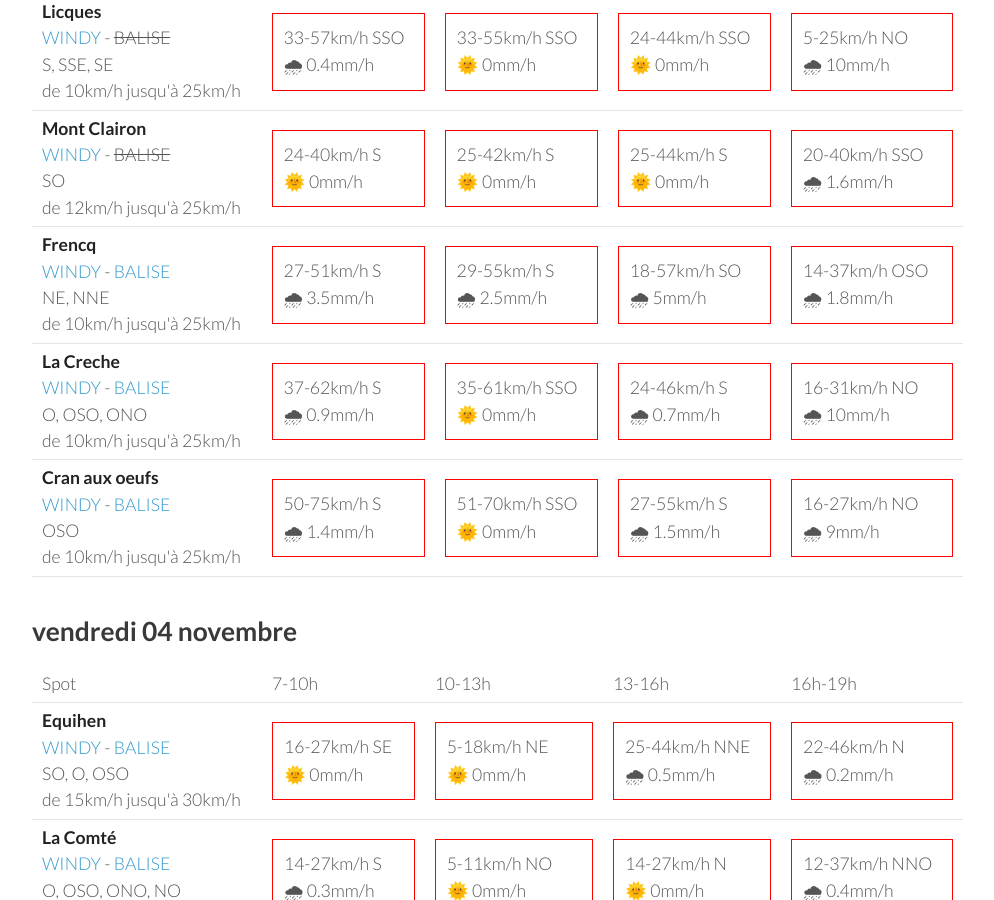
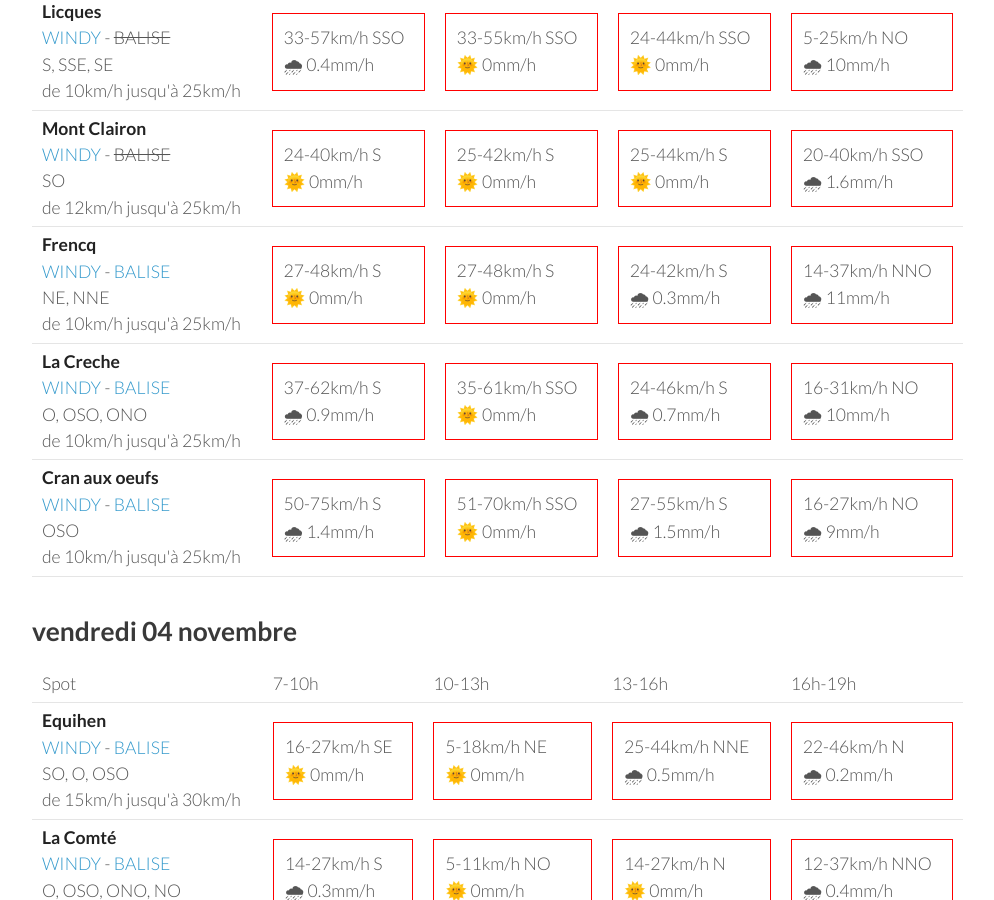
Before and after one commit to parapente-dans-le-nord/parapente-dans-le-nord.github.io, a Jekyll site: the page built from all.markdown, in a window 1280 px wide and 900 px high, scrolled down 2714 px. Shown: the whole window, without its empty margins (26-1020 px from the left). Built offline with Jekyll 4.4.1, drawn with Linux system fonts in a browser that asks for light colours; some of the changed text lies outside the part shown.

Commit message:
update index.markdown

```diff
--- a/all.markdown
+++ b/all.markdown
@@ -105,11 +105,10 @@ page mise à jour le mercredi 02 novembre 17:03
 <tr>
         <td><strong>Frencq</strong>  <br><a href="https://windy.com/50.559/1.669?50.159,1.670,8,m:e3qagdV">WINDY</a> - <span class=""><a href="https://balisemeteo.com/balise_histo.php?idBalise=159">BALISE</a> </span><br> <span class="vent-favorable">NE, NNE</span><br><span class="force-vent">de 10km/h jusqu'à 25km/h</span> </td>
 
-            <td><div class="not-flyable"><p>22-51km/h OSO</p><p>🌞 0mm/h</p></div></td>
-            <td><div class="not-flyable"><p>22-42km/h SO</p><p>🌞 0mm/h</p></div></td>
+            <td><div class="not-flyable"><p>0-0km/h NA</p><p>🌧️ 0mm/h</p></div></td>
+            <td><div class="not-flyable"><p>0-0km/h NA</p><p>🌧️ 0mm/h</p></div></td>
+            <td><div class="not-flyable"><p>0-0km/h NA</p><p>🌧️ 0mm/h</p></div></td>
             <td><div class="not-flyable"><p>25-46km/h SSO</p><p>🌞 0mm/h</p></div></td>
-            <td><div class="not-flyable"><p>25-55km/h SSO</p><p>🌞 0mm/h</p></div></td>
-
 
     </tr>
 <tr>
@@ -239,10 +238,10 @@ page mise à jour le mercredi 02 novembre 17:03
 <tr>
         <td><strong>Frencq</strong>  <br><a href="https://windy.com/50.559/1.669?50.159,1.670,8,m:e3qagdV">WINDY</a> - <span class=""><a href="https://balisemeteo.com/balise_histo.php?idBalise=159">BALISE</a> </span><br> <span class="vent-favorable">NE, NNE</span><br><span class="force-vent">de 10km/h jusqu'à 25km/h</span> </td>
 
-            <td><div class="not-flyable"><p>27-51km/h S</p><p>🌧 3.5mm/h</p></div></td>
-            <td><div class="not-flyable"><p>29-55km/h S</p><p>🌧 2.5mm/h</p></div></td>
-            <td><div class="not-flyable"><p>18-57km/h SO</p><p>🌧 5mm/h</p></div></td>
-            <td><div class="not-flyable"><p>14-37km/h OSO</p><p>🌧 1.8mm/h</p></div></td>
+            <td><div class="not-flyable"><p>27-48km/h S</p><p>🌞 0mm/h</p></div></td>
+            <td><div class="not-flyable"><p>27-48km/h S</p><p>🌞 0mm/h</p></div></td>
+            <td><div class="not-flyable"><p>24-42km/h S</p><p>🌧 0.3mm/h</p></div></td>
+            <td><div class="not-flyable"><p>14-37km/h NNO</p><p>🌧 11mm/h</p></div></td>
 
 
     </tr>
@@ -375,10 +374,10 @@ page mise à jour le mercredi 02 novembre 17:03
 <tr>
         <td><strong>Frencq</strong>  <br><a href="https://windy.com/50.559/1.669?50.159,1.670,8,m:e3qagdV">WINDY</a> - <span class=""><a href="https://balisemeteo.com/balise_histo.php?idBalise=159">BALISE</a> </span><br> <span class="vent-favorable">NE, NNE</span><br><span class="force-vent">de 10km/h jusqu'à 25km/h</span> </td>
 
-            <td><div class="not-flyable"><p>5-25km/h SSO</p><p>🌧 0.2mm/h</p></div></td>
-            <td><div class="not-flyable"><p>7-18km/h N</p><p>🌞 0mm/h</p></div></td>
-            <td><div class="not-flyable"><p>14-29km/h N</p><p>🌞 0mm/h</p></div></td>
-            <td><div class="not-flyable"><p>12-27km/h N</p><p>🌞 0mm/h</p></div></td>
+            <td><div class="not-flyable"><p>11-27km/h SE</p><p>🌧 0.3mm/h</p></div></td>
+            <td><div class="not-flyable"><p>3-14km/h NE</p><p>🌞 0mm/h</p></div></td>
+            <td><div class="not-flyable"><p>20-37km/h N</p><p>🌧 0.4mm/h</p></div></td>
+            <td><div class="not-flyable"><p>18-38km/h N</p><p>🌧 0.2mm/h</p></div></td>
 
 
     </tr>
@@ -511,10 +510,10 @@ page mise à jour le mercredi 02 novembre 17:03
 <tr>
         <td><strong>Frencq</strong>  <br><a href="https://windy.com/50.559/1.669?50.159,1.670,8,m:e3qagdV">WINDY</a> - <span class=""><a href="https://balisemeteo.com/balise_histo.php?idBalise=159">BALISE</a> </span><br> <span class="vent-favorable">NE, NNE</span><br><span class="force-vent">de 10km/h jusqu'à 25km/h</span> </td>
 
-            <td><div class="not-flyable"><p>1-11km/h ESE</p><p>🌞 0mm/h</p></div></td>
-            <td><div class="not-flyable"><p>7-16km/h SSE</p><p>🌞 0mm/h</p></div></td>
-            <td><div class="not-flyable"><p>16-29km/h SSO</p><p>🌞 0mm/h</p></div></td>
-            <td><div class="not-flyable"><p>16-33km/h SSO</p><p>🌞 0mm/h</p></div></td>
+            <td><div class="not-flyable"><p>9-16km/h SE</p><p>🌞 0mm/h</p></div></td>
+            <td><div class="not-flyable"><p>11-24km/h SSE</p><p>🌞 0mm/h</p></div></td>
+            <td><div class="not-flyable"><p>18-35km/h SO</p><p>🌧 0.2mm/h</p></div></td>
+            <td><div class="not-flyable"><p>16-35km/h SSO</p><p>🌧 0.3mm/h</p></div></td>
 
 
     </tr>
--- a/index.markdown
+++ b/index.markdown
@@ -7,7 +7,7 @@ title:  "Ou ça vole"
 {: .links}
 
 # Prevision Windy, modèle Arome
-page mise à jour le mercredi 02 novembre 17:03
+page mise à jour le mercredi 02 novembre 19:03
 
 
 
```
Also changed, not shown: other parts of all.markdown (+1 -1 lines).
